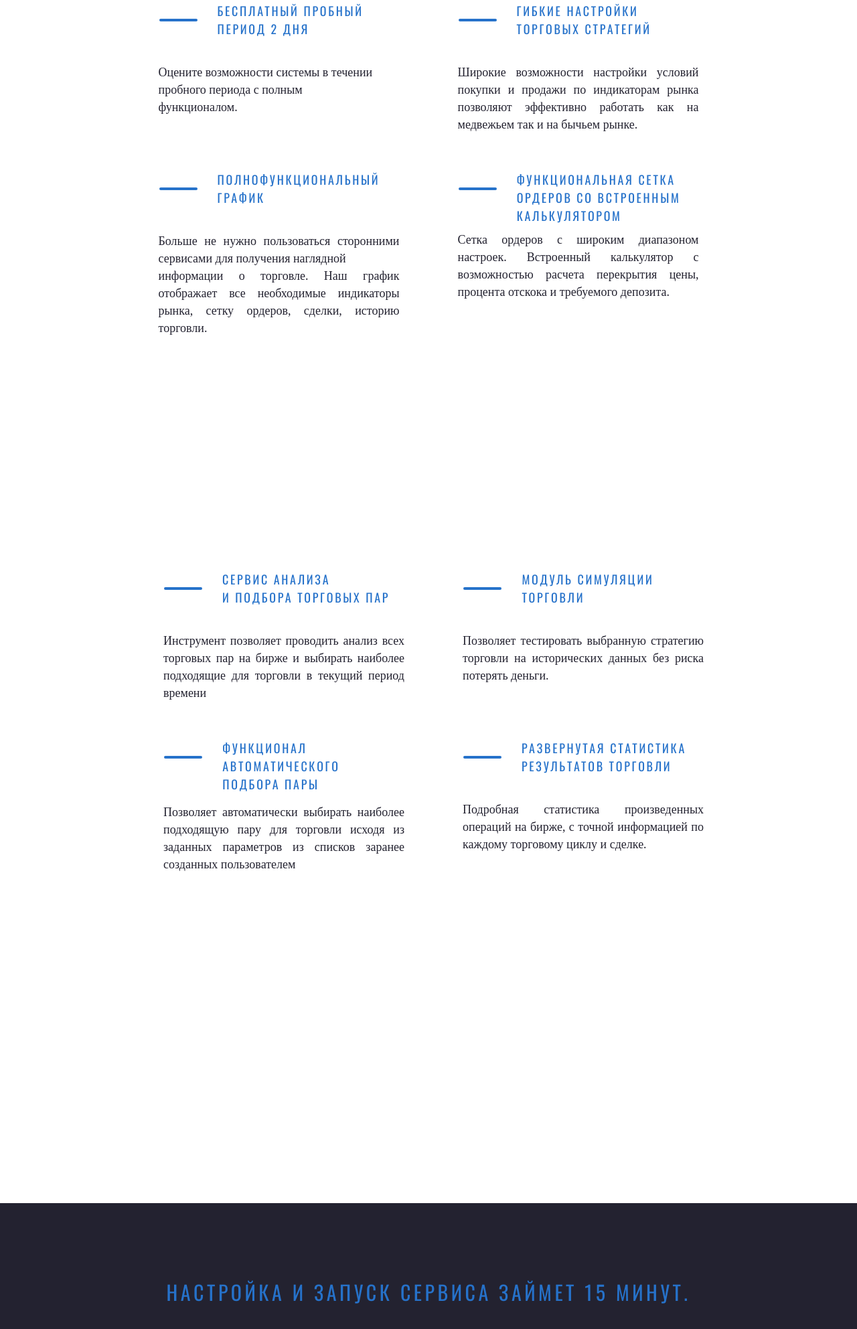
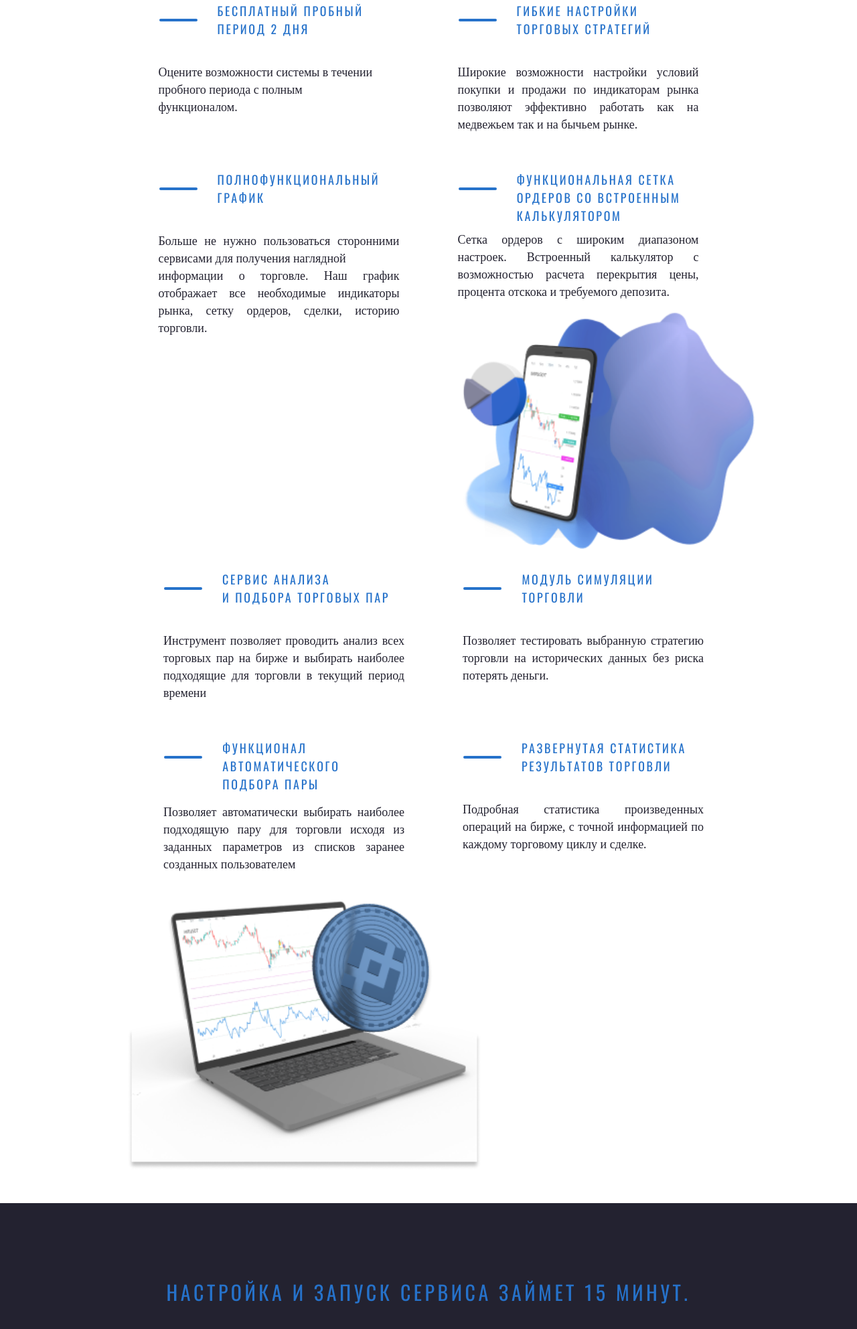
Before and after one commit to tvdmitry/api_trader, a plain HTML site: page index.html in a window 1280 px wide. Shown: the part 2213-4198 px from the top of the page at 67% size. Drawn offline with Linux system fonts and the light colour scheme; a web font is replaced by a local one.

Commit message:
Update media.css

```diff
--- a/css/media.css
+++ b/css/media.css
@@ -40,7 +40,7 @@
 
   .top-block__background-image {
     position: absolute;
-    background: url("./images/functional/phone_func.png") center no-repeat;
+    background: url("../images/functional/phone_func.png") center no-repeat;
     width: 760px;
     background-size: 517px 544px;
     position: absolute;
@@ -51,7 +51,7 @@
 
   .bottom-block__background-image {
     position: absolute;
-    background: url("./images/functional/laptop_adaptive.png") center no-repeat;
+    background: url("../images/functional/laptop_adaptive.png") center no-repeat;
     width: 760px;
     background-size: 527px 406px;
     position: absolute;
@@ -896,7 +896,7 @@
   .header__icon::after {
     content: "";
     z-index: 8;
-    background: url("./images/footer/footer_icon.svg") center no-repeat;
+    background: url("../images/footer/footer_icon.svg") center no-repeat;
     background-size: 44px 44px;
   }
 
```
